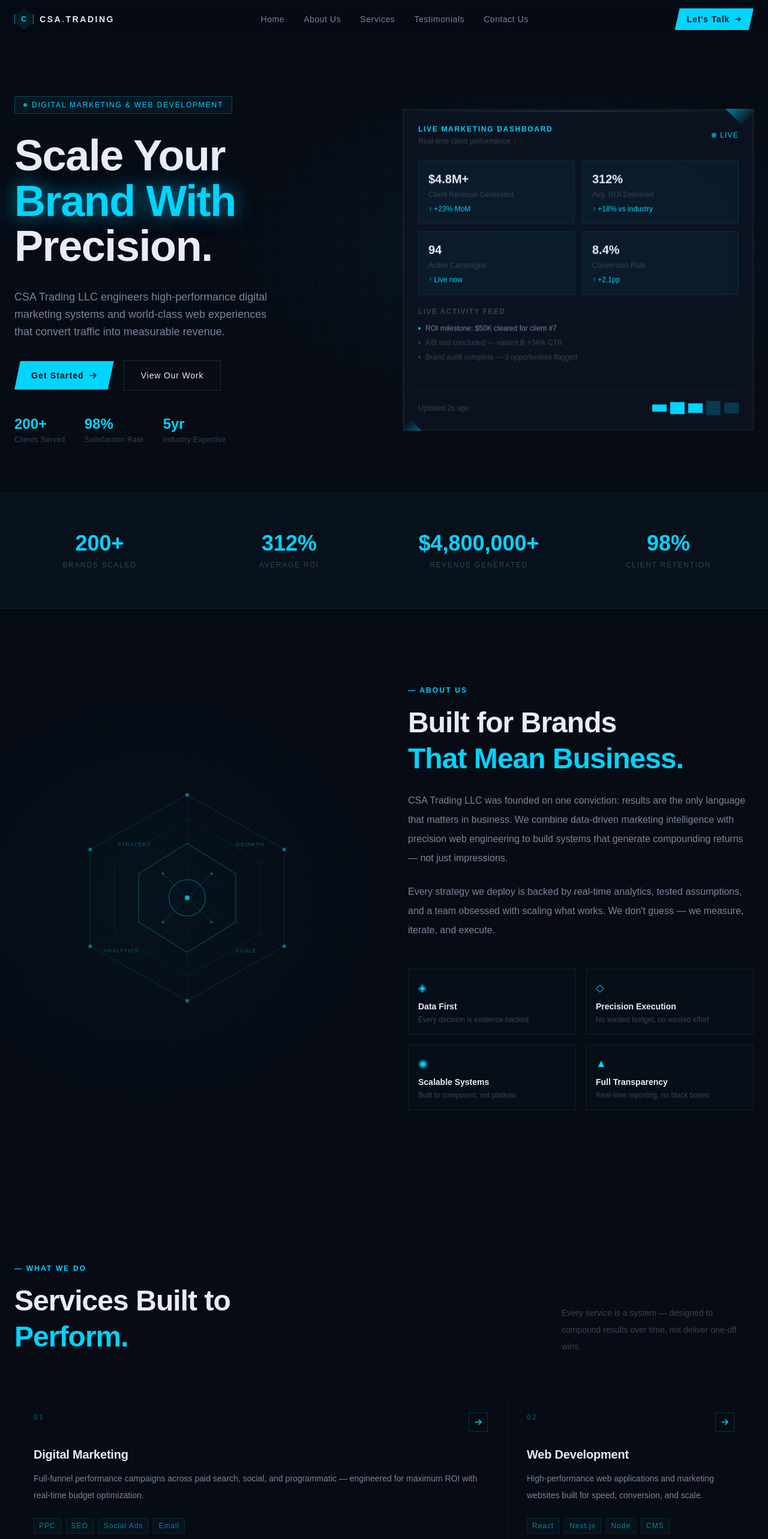
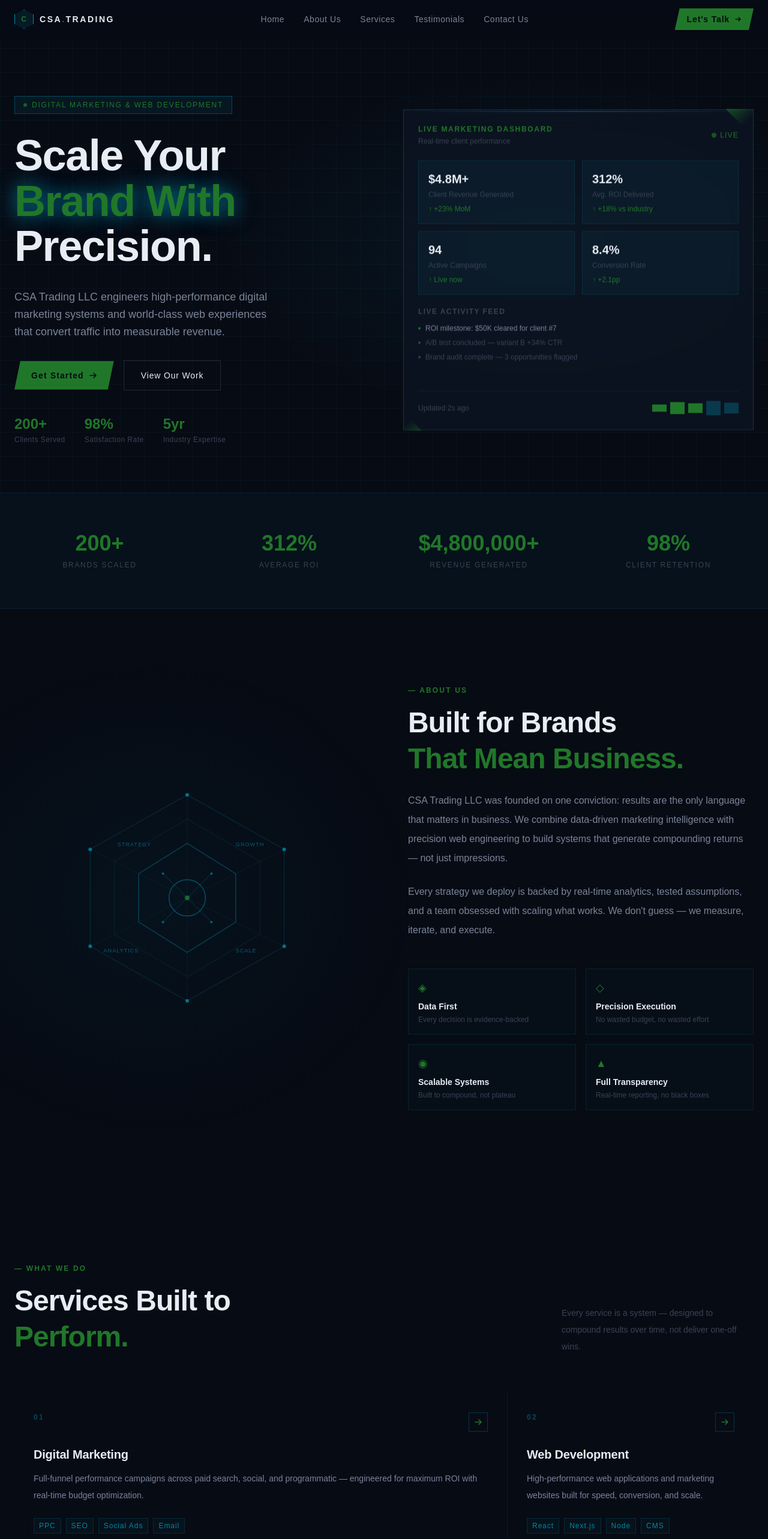
Before and after one commit to Daniyal2513/CSA-Trading-LLC, a React (Vite) app: page / in a window 1280 px wide. Shown: the top 2566 px of the page at 60% size. Built offline with nearby package versions, Linux system fonts and the light colour scheme; the HTML template or start-up script is replaced by a standard one; a web font is replaced by a local one.

Commit message:
change color

```diff
--- a/src/App.tsx
+++ b/src/App.tsx
@@ -88,7 +88,7 @@ function Navbar() {
           >
             <span
               className="text-xs font-bold"
-              style={{ fontFamily: "'Exo 2', sans-serif", color: '#00d4ff', letterSpacing: '0.05em' }}
+              style={{ fontFamily: "'Exo 2', sans-serif", color: ' #207729', letterSpacing: '0.05em' }}
             >
               C
             </span>
@@ -97,7 +97,7 @@ function Navbar() {
             className="text-sm font-bold tracking-widest uppercase"
             style={{ fontFamily: "'Exo 2', sans-serif", color: '#e8edf5', letterSpacing: '0.18em' }}
           >
-            CSA<span style={{ color: '#00d4ff' }}>.</span>TRADING
+            CSA<span style={{ color: ' #207729' }}>.</span>TRADING
           </span>
         </a>
 
@@ -129,7 +129,7 @@ function Navbar() {
             fontFamily: "'Exo 2', sans-serif",
             fontWeight: 600,
             color: '#070b14',
-            background: '#00d4ff',
+            background: ' #207729',
             padding: '8px 20px',
             letterSpacing: '0.06em',
             border: 'none',
@@ -137,11 +137,11 @@ function Navbar() {
             clipPath: 'polygon(8px 0%, 100% 0%, calc(100% - 8px) 100%, 0% 100%)',
           }}
           onMouseEnter={(e) => {
-            e.currentTarget.style.background = '#33dcff'
+            e.currentTarget.style.background = ' #207729'
             e.currentTarget.style.boxShadow = '0 0 24px rgba(0, 212, 255, 0.5)'
           }}
           onMouseLeave={(e) => {
-            e.currentTarget.style.background = '#00d4ff'
+            e.currentTarget.style.background = ' #207729'
             e.currentTarget.style.boxShadow = 'none'
           }}
         >
@@ -154,28 +154,28 @@ function Navbar() {
         {/* Mobile burger */}
         <button
           className="md:hidden p-2"
-          style={{ color: '#00d4ff', background: 'none', border: 'none', cursor: 'pointer' }}
+          style={{ color: ' #207729', background: 'none', border: 'none', cursor: 'pointer' }}
           onClick={() => setMenuOpen(!menuOpen)}
         >
           <div className="flex flex-col gap-1.5 w-5">
             <span
               className="block h-px transition-all duration-200"
               style={{
-                background: '#00d4ff',
+                background: ' #207729',
                 transform: menuOpen ? 'rotate(45deg) translateY(5px)' : 'none',
               }}
             />
             <span
               className="block h-px transition-all duration-200"
               style={{
-                background: '#00d4ff',
+                background: ' #207729',
                 opacity: menuOpen ? 0 : 1,
               }}
             />
             <span
               className="block h-px transition-all duration-200"
               style={{
-                background: '#00d4ff',
+                background: ' #207729',
                 transform: menuOpen ? 'rotate(-45deg) translateY(-5px)' : 'none',
               }}
             />
@@ -210,7 +210,7 @@ function Navbar() {
               style={{
                 fontFamily: "'Exo 2', sans-serif",
                 color: '#070b14',
-                background: '#00d4ff',
+                background: ' #207729',
                 padding: '10px 20px',
                 border: 'none',
                 cursor: 'pointer',
@@ -273,7 +273,7 @@ function Hero() {
               className="inline-flex items-center gap-2 text-xs font-medium tracking-widest uppercase"
               style={{
                 fontFamily: "'Exo 2', sans-serif",
-                color: '#00d4ff',
+                color: ' #207729',
                 border: '1px solid rgba(0, 212, 255, 0.25)',
                 padding: '6px 14px',
                 background: 'rgba(0, 212, 255, 0.06)',
@@ -282,7 +282,7 @@ function Hero() {
             >
               <span
                 className="w-1.5 h-1.5 rounded-full"
-                style={{ background: '#00d4ff', animation: 'pulse-cyan 2s ease-in-out infinite' }}
+                style={{ background: ' #207729', animation: 'pulse-cyan 2s ease-in-out infinite' }}
               />
               Digital Marketing & Web Development
             </div>
@@ -299,7 +299,7 @@ function Hero() {
               </span>
               <span
                 className="block text-5xl lg:text-7xl font-extrabold glow-cyan"
-                style={{ color: '#00d4ff', letterSpacing: '-0.02em', lineHeight: 1.05 }}
+                style={{ color: ' #207729', letterSpacing: '-0.02em', lineHeight: 1.05 }}
               >
                 Brand With
               </span>
@@ -327,7 +327,7 @@ function Hero() {
                   fontWeight: 700,
                   letterSpacing: '0.08em',
                   color: '#070b14',
-                  background: '#00d4ff',
+                  background: ' #207729',
                   padding: '14px 28px',
                   border: 'none',
                   cursor: 'pointer',
@@ -336,11 +336,11 @@ function Hero() {
                 }}
                 onMouseEnter={(e) => {
                   e.currentTarget.style.boxShadow = '0 0 32px rgba(0, 212, 255, 0.6)'
-                  e.currentTarget.style.background = '#33dcff'
+                  e.currentTarget.style.background = ' #207729'
                 }}
                 onMouseLeave={(e) => {
                   e.currentTarget.style.boxShadow = 'none'
-                  e.currentTarget.style.background = '#00d4ff'
+                  e.currentTarget.style.background = ' #207729'
                 }}
               >
                 Get Started
@@ -364,7 +364,7 @@ function Hero() {
                 }}
                 onMouseEnter={(e) => {
                   e.currentTarget.style.borderColor = 'rgba(0, 212, 255, 0.4)'
-                  e.currentTarget.style.color = '#00d4ff'
+                  e.currentTarget.style.color = ' #207729'
                 }}
                 onMouseLeave={(e) => {
                   e.currentTarget.style.borderColor = 'rgba(255,255,255,0.12)'
@@ -385,7 +385,7 @@ function Hero() {
                 <div key={stat.label}>
                   <div
                     className="text-2xl font-bold"
-                    style={{ fontFamily: "'Exo 2', sans-serif", color: '#00d4ff' }}
+                    style={{ fontFamily: "'Exo 2', sans-serif", color: ' #207729' }}
                   >
                     {stat.num}
                   </div>
@@ -425,7 +425,7 @@ function Hero() {
                 <div>
                   <div
                     className="text-xs font-semibold tracking-widest uppercase mb-1"
-                    style={{ fontFamily: "'Exo 2', sans-serif", color: '#00d4ff', letterSpacing: '0.14em' }}
+                    style={{ fontFamily: "'Exo 2', sans-serif", color: ' #207729', letterSpacing: '0.14em' }}
                   >
                     Live Marketing Dashboard
                   </div>
@@ -439,11 +439,11 @@ function Hero() {
                 <div className="flex items-center gap-1.5">
                   <span
                     className="w-2 h-2 rounded-full"
-                    style={{ background: '#00d4ff', animation: 'pulse-cyan 1.5s ease-in-out infinite' }}
+                    style={{ background: ' #207729', animation: 'pulse-cyan 1.5s ease-in-out infinite' }}
                   />
                   <span
                     className="text-xs"
-                    style={{ fontFamily: "'Exo 2', sans-serif", color: '#00d4ff', letterSpacing: '0.1em' }}
+                    style={{ fontFamily: "'Exo 2', sans-serif", color: ' #207729', letterSpacing: '0.1em' }}
                   >
                     LIVE
                   </span>
@@ -484,7 +484,7 @@ function Hero() {
                     </div>
                     <div
                       className="text-xs font-medium"
-                      style={{ fontFamily: "'Exo 2', sans-serif", color: '#00d4ff' }}
+                      style={{ fontFamily: "'Exo 2', sans-serif", color: ' #207729' }}
                     >
                       ↑ {m.delta}
                     </div>
@@ -515,7 +515,7 @@ function Hero() {
                   >
                     <span
                       className="w-1 h-1 rounded-full flex-shrink-0"
-                      style={{ background: i === 0 ? '#00d4ff' : '#3a4255' }}
+                      style={{ background: i === 0 ? ' #207729' : '#3a4255' }}
                     />
                     {item}
                   </div>
@@ -540,7 +540,7 @@ function Hero() {
                       className="w-6"
                       style={{
                         height: `${[12, 20, 16, 24, 18][i]}px`,
-                        background: i < 3 ? '#00d4ff' : 'rgba(0, 212, 255, 0.2)',
+                        background: i < 3 ? ' #207729' : 'rgba(0, 212, 255, 0.2)',
                         transition: 'height 0.3s ease',
                       }}
                     />
@@ -553,7 +553,7 @@ function Hero() {
             <div
               className="absolute -top-px -right-px w-12 h-12 pointer-events-none"
               style={{
-                background: 'linear-gradient(135deg, #00d4ff 0%, transparent 60%)',
+                background: 'linear-gradient(135deg,  #207729 0%, transparent 60%)',
                 opacity: 0.6,
                 clipPath: 'polygon(100% 0%, 0% 0%, 100% 100%)',
               }}
@@ -561,7 +561,7 @@ function Hero() {
             <div
               className="absolute -bottom-px -left-px w-8 h-8 pointer-events-none"
               style={{
-                background: 'linear-gradient(315deg, #00d4ff 0%, transparent 60%)',
+                background: 'linear-gradient(315deg,  #207729 0%, transparent 60%)',
                 opacity: 0.4,
                 clipPath: 'polygon(0% 100%, 0% 0%, 100% 100%)',
               }}
@@ -625,7 +625,7 @@ function About() {
               ))}
               {/* Center circle */}
               <circle cx="200" cy="190" r="30" fill="none" stroke="rgba(0, 212, 255, 0.4)" strokeWidth="1.5"/>
-              <circle cx="200" cy="190" r="4" fill="#00d4ff" />
+              <circle cx="200" cy="190" r="4" fill=" #207729" />
               {/* Floating data points */}
               <circle cx="160" cy="150" r="2" fill="rgba(0, 212, 255, 0.5)"/>
               <circle cx="240" cy="150" r="2" fill="rgba(0, 212, 255, 0.5)"/>
@@ -649,7 +649,7 @@ function About() {
             <div>
               <div
                 className="text-xs font-semibold tracking-widest uppercase mb-4"
-                style={{ fontFamily: "'Exo 2', sans-serif", color: '#00d4ff', letterSpacing: '0.18em' }}
+                style={{ fontFamily: "'Exo 2', sans-serif", color: ' #207729', letterSpacing: '0.18em' }}
               >
                 — About Us
               </div>
@@ -659,7 +659,7 @@ function About() {
               >
                 Built for Brands
                 <br />
-                <span style={{ color: '#00d4ff' }}>That Mean Business.</span>
+                <span style={{ color: ' #207729' }}>That Mean Business.</span>
               </h2>
               <p
                 className="text-base leading-loose mb-6"
@@ -704,7 +704,7 @@ function About() {
                     ;(e.currentTarget as HTMLElement).style.background = 'rgba(0, 212, 255, 0.02)'
                   }}
                 >
-                  <div className="text-lg mb-2" style={{ color: '#00d4ff' }}>{p.icon}</div>
+                  <div className="text-lg mb-2" style={{ color: ' #207729' }}>{p.icon}</div>
                   <div
                     className="text-sm font-semibold mb-1"
                     style={{ fontFamily: "'Exo 2', sans-serif", color: '#e8edf5' }}
@@ -771,7 +771,7 @@ function Services() {
         <div className="mb-16">
           <div
             className="text-xs font-semibold tracking-widest uppercase mb-4"
-            style={{ fontFamily: "'Exo 2', sans-serif", color: '#00d4ff', letterSpacing: '0.18em' }}
+            style={{ fontFamily: "'Exo 2', sans-serif", color: ' #207729', letterSpacing: '0.18em' }}
           >
             — What We Do
           </div>
@@ -782,7 +782,7 @@ function Services() {
             >
               Services Built to
               <br />
-              <span style={{ color: '#00d4ff' }}>Perform.</span>
+              <span style={{ color: ' #207729' }}>Perform.</span>
             </h2>
             <p
               className="text-sm max-w-xs leading-loose"
@@ -865,11 +865,11 @@ function ServiceCardContent({ service }: { service: { num: string; title: string
           className="w-8 h-8 flex items-center justify-center transition-all duration-200"
           style={{
             border: '1px solid rgba(0, 212, 255, 0.2)',
-            color: '#00d4ff',
+            color: ' #207729',
           }}
         >
           <svg width="14" height="14" viewBox="0 0 14 14" fill="none">
-            <path d="M2 7h10M8 3l4 4-4 4" stroke="#00d4ff" strokeWidth="1.5" strokeLinecap="round" strokeLinejoin="round"/>
+            <path d="M2 7h10M8 3l4 4-4 4" stroke=" #207729" strokeWidth="1.5" strokeLinecap="round" strokeLinejoin="round"/>
           </svg>
         </div>
       </div>
@@ -927,7 +927,7 @@ function StatsBand() {
             <div key={stat.label} className="text-center">
               <div
                 className="text-4xl font-extrabold mb-2"
-                style={{ fontFamily: "'Exo 2', sans-serif", color: '#00d4ff' }}
+                style={{ fontFamily: "'Exo 2', sans-serif", color: ' #207729' }}
               >
                 <AnimatedCounter end={stat.end} suffix={stat.suffix} prefix={stat.prefix} />
               </div>
@@ -997,7 +997,7 @@ function Testimonials() {
         <div className="mb-16">
           <div
             className="text-xs font-semibold tracking-widest uppercase mb-4"
-            style={{ fontFamily: "'Exo 2', sans-serif", color: '#00d4ff', letterSpacing: '0.18em' }}
+            style={{ fontFamily: "'Exo 2', sans-serif", color: ' #207729', letterSpacing: '0.18em' }}
           >
             — Client Results
           </div>
@@ -1038,7 +1038,7 @@ function Testimonials() {
                     fontFamily: "'Exo 2', sans-serif",
                     background: 'rgba(0, 212, 255, 0.12)',
                     border: '1px solid rgba(0, 212, 255, 0.3)',
-                    color: '#00d4ff',
+                    color: ' #207729',
                   }}
                 >
                   {testimonials[active].initials}
@@ -1062,7 +1062,7 @@ function Testimonials() {
                 className="text-sm font-bold px-4 py-2"
                 style={{
                   fontFamily: "'Exo 2', sans-serif",
-                  color: '#00d4ff',
+                  color: ' #207729',
                   border: '1px solid rgba(0, 212, 255, 0.25)',
                   background: 'rgba(0, 212, 255, 0.06)',
                   letterSpacing: '0.06em',
@@ -1090,7 +1090,7 @@ function Testimonials() {
                   className="text-xs font-semibold mb-1"
                   style={{
                     fontFamily: "'Exo 2', sans-serif",
-                    color: active === i ? '#00d4ff' : '#3a4255',
+                    color: active === i ? ' #207729' : '#3a4255',
                     letterSpacing: '0.04em',
                   }}
                 >
@@ -1110,7 +1110,7 @@ function Testimonials() {
                   className="text-xs font-bold mt-2"
                   style={{
                     fontFamily: "'Exo 2', sans-serif",
-                    color: active === i ? '#00d4ff' : 'rgba(0, 212, 255, 0.2)',
+                    color: active === i ? ' #207729' : 'rgba(0, 212, 255, 0.2)',
                   }}
                 >
                   {t.result}
@@ -1158,7 +1158,7 @@ function Contact() {
             <div>
               <div
                 className="text-xs font-semibold tracking-widest uppercase mb-4"
-                style={{ fontFamily: "'Exo 2', sans-serif", color: '#00d4ff', letterSpacing: '0.18em' }}
+                style={{ fontFamily: "'Exo 2', sans-serif", color: ' #207729', letterSpacing: '0.18em' }}
               >
                 — Get In Touch
               </div>
@@ -1168,7 +1168,7 @@ function Contact() {
               >
                 Ready to Scale
                 <br />
-                <span style={{ color: '#00d4ff' }}>Intelligently?</span>
+                <span style={{ color: ' #207729' }}>Intelligently?</span>
               </h2>
               <p
                 className="text-base leading-loose"
@@ -1191,7 +1191,7 @@ function Contact() {
                     className="w-9 h-9 flex items-center justify-center text-sm flex-shrink-0"
                     style={{
                       border: '1px solid rgba(0, 212, 255, 0.2)',
-                      color: '#00d4ff',
+                      color: ' #207729',
                       background: 'rgba(0, 212, 255, 0.04)',
                     }}
                   >
@@ -1226,7 +1226,7 @@ function Contact() {
                   background: 'rgba(0, 212, 255, 0.03)',
                 }}
               >
-                <div className="text-4xl mb-4" style={{ color: '#00d4ff' }}>◎</div>
+                <div className="text-4xl mb-4" style={{ color: ' #207729' }}>◎</div>
                 <h3
                   className="text-2xl font-bold mb-3"
                   style={{ fontFamily: "'Exo 2', sans-serif", color: '#e8edf5' }}
@@ -1248,7 +1248,7 @@ function Contact() {
                       className="block text-xs font-semibold tracking-widest uppercase mb-2 transition-all duration-200"
                       style={{
                         fontFamily: "'Exo 2', sans-serif",
-                        color: focused === key ? '#00d4ff' : '#3a4255',
+                        color: focused === key ? ' #207729' : '#3a4255',
                         letterSpacing: '0.12em',
                       }}
                     >
@@ -1283,7 +1283,7 @@ function Contact() {
                     className="block text-xs font-semibold tracking-widest uppercase mb-2 transition-all duration-200"
                     style={{
                       fontFamily: "'Exo 2', sans-serif",
-                      color: focused === 'message' ? '#00d4ff' : '#3a4255',
+                      color: focused === 'message' ? ' #207729' : '#3a4255',
                       letterSpacing: '0.12em',
                     }}
                   >
@@ -1318,7 +1318,7 @@ function Contact() {
                   style={{
                     fontFamily: "'Exo 2', sans-serif",
                     color: '#070b14',
-                    background: '#00d4ff',
+                    background: ' #207729',
                     border: 'none',
                     cursor: 'pointer',
                     letterSpacing: '0.14em',
@@ -1329,7 +1329,7 @@ function Contact() {
                     e.currentTarget.style.boxShadow = '0 0 32px rgba(0, 212, 255, 0.5)'
                   }}
                   onMouseLeave={(e) => {
-                    e.currentTarget.style.background = '#00d4ff'
+                    e.currentTarget.style.background = ' #207729'
                     e.currentTarget.style.boxShadow = 'none'
                   }}
                 >
@@ -1381,7 +1381,7 @@ function Footer() {
                 className="text-sm font-bold tracking-widest"
                 style={{ fontFamily: "'Exo 2', sans-serif", color: '#e8edf5', letterSpacing: '0.16em' }}
               >
-                CSA<span style={{ color: '#00d4ff' }}>.</span>TRADING
+                CSA<span style={{ color: ' #207729' }}>.</span>TRADING
               </span>
             </div>
             <p
@@ -1405,7 +1405,7 @@ function Footer() {
                   }}
                   onMouseEnter={(e) => {
                     (e.currentTarget as HTMLElement).style.borderColor = 'rgba(0, 212, 255, 0.5)'
-                    ;(e.currentTarget as HTMLElement).style.color = '#00d4ff'
+                    ;(e.currentTarget as HTMLElement).style.color = ' #207729'
                     ;(e.currentTarget as HTMLElement).style.background = 'rgba(0, 212, 255, 0.06)'
                   }}
                   onMouseLeave={(e) => {
@@ -1465,17 +1465,17 @@ function Footer() {
               style={{
                 fontFamily: "'Exo 2', sans-serif",
                 color: '#070b14',
-                background: '#00d4ff',
+                background: ' #207729',
                 textDecoration: 'none',
                 letterSpacing: '0.12em',
                 clipPath: 'polygon(8px 0%, 100% 0%, calc(100% - 8px) 100%, 0% 100%)',
               }}
               onMouseEnter={(e) => {
-                (e.currentTarget as HTMLElement).style.background = '#33dcff'
+                (e.currentTarget as HTMLElement).style.background = ' #207729'
                 ;(e.currentTarget as HTMLElement).style.boxShadow = '0 0 24px rgba(0, 212, 255, 0.4)'
               }}
               onMouseLeave={(e) => {
-                (e.currentTarget as HTMLElement).style.background = '#00d4ff'
+                (e.currentTarget as HTMLElement).style.background = ' #207729'
                 ;(e.currentTarget as HTMLElement).style.boxShadow = 'none'
               }}
             >
--- a/src/index.css
+++ b/src/index.css
@@ -16,7 +16,7 @@
   src: url('https://static.figma.com/font/DMSans_opsz_wght__1') format('woff2');
 }
 
-@theme {
+:root {
   --font-sans: 'DM Sans', system-ui, sans-serif;
   --font-display: 'Exo 2', system-ui, sans-serif;
 
```
